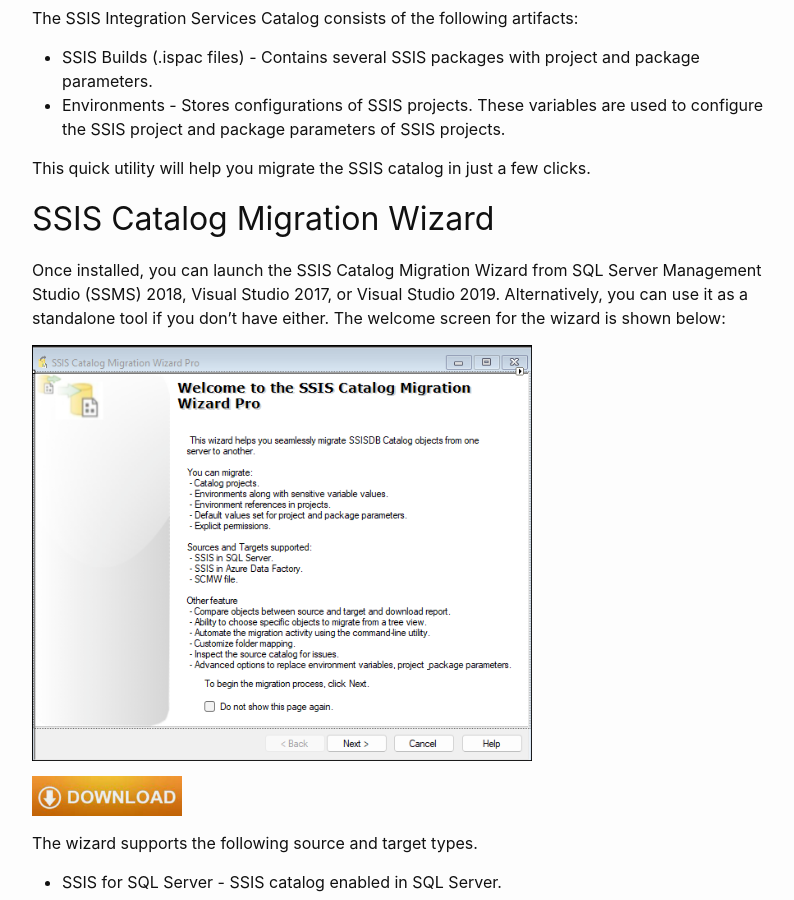
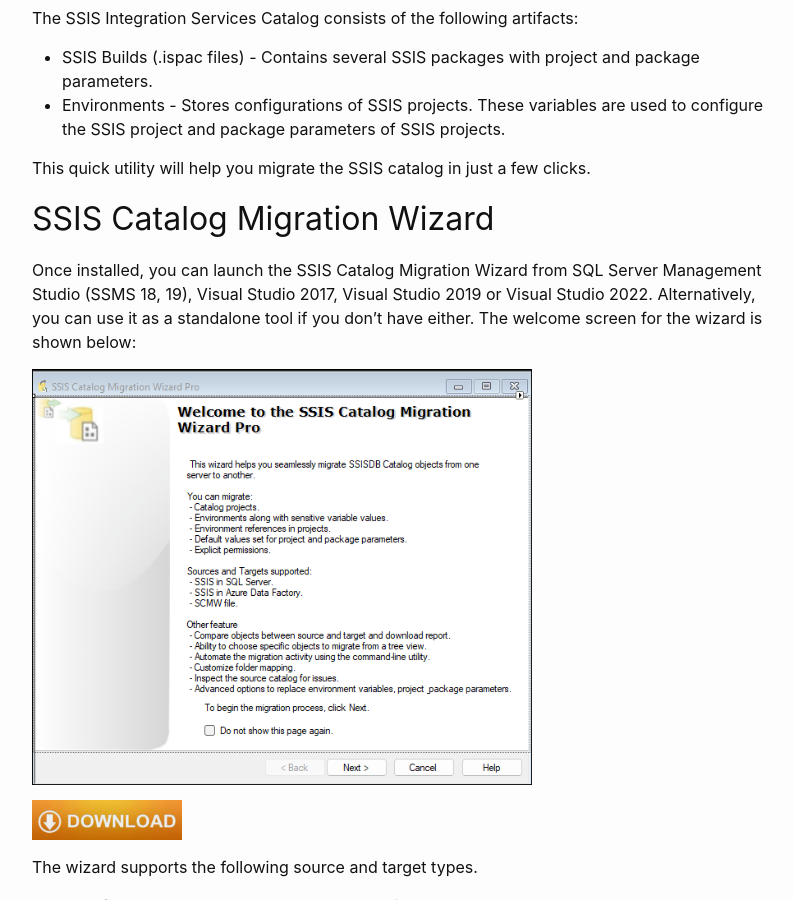
Before and after one commit to kr55/ssiscataloger, a Jekyll site: the page built from index.md, in a window 1280 px wide and 900 px high, scrolled down 1077 px. Shown: the whole window, without its empty margins (238-1032 px from the left). Built offline with Jekyll 4.4.1, drawn with Linux system fonts in a browser that asks for light colours; our own code applies the rules of GitHub Pages for plain Markdown files.

Commit message:
Update index.md

```diff
--- a/index.md
+++ b/index.md
@@ -24,7 +24,7 @@ The SSIS Integration Services Catalog consists of the following artifacts:
 This quick utility will help you migrate the SSIS catalog in just a few clicks.
 # SSIS Catalog Migration Wizard
 
-Once installed, you can launch the SSIS Catalog Migration Wizard from SQL Server Management Studio (SSMS) 2018, Visual Studio 2017, or Visual Studio 2019. Alternatively, you can use it as a standalone tool if you don't have either. The welcome screen for the wizard is shown below:
+Once installed, you can launch the SSIS Catalog Migration Wizard from SQL Server Management Studio (SSMS 18, 19), Visual Studio 2017, Visual Studio 2019 or Visual Studio 2022. Alternatively, you can use it as a standalone tool if you don't have either. The welcome screen for the wizard is shown below:
 
 <img src="media/Main.png" width="500">
 
```
